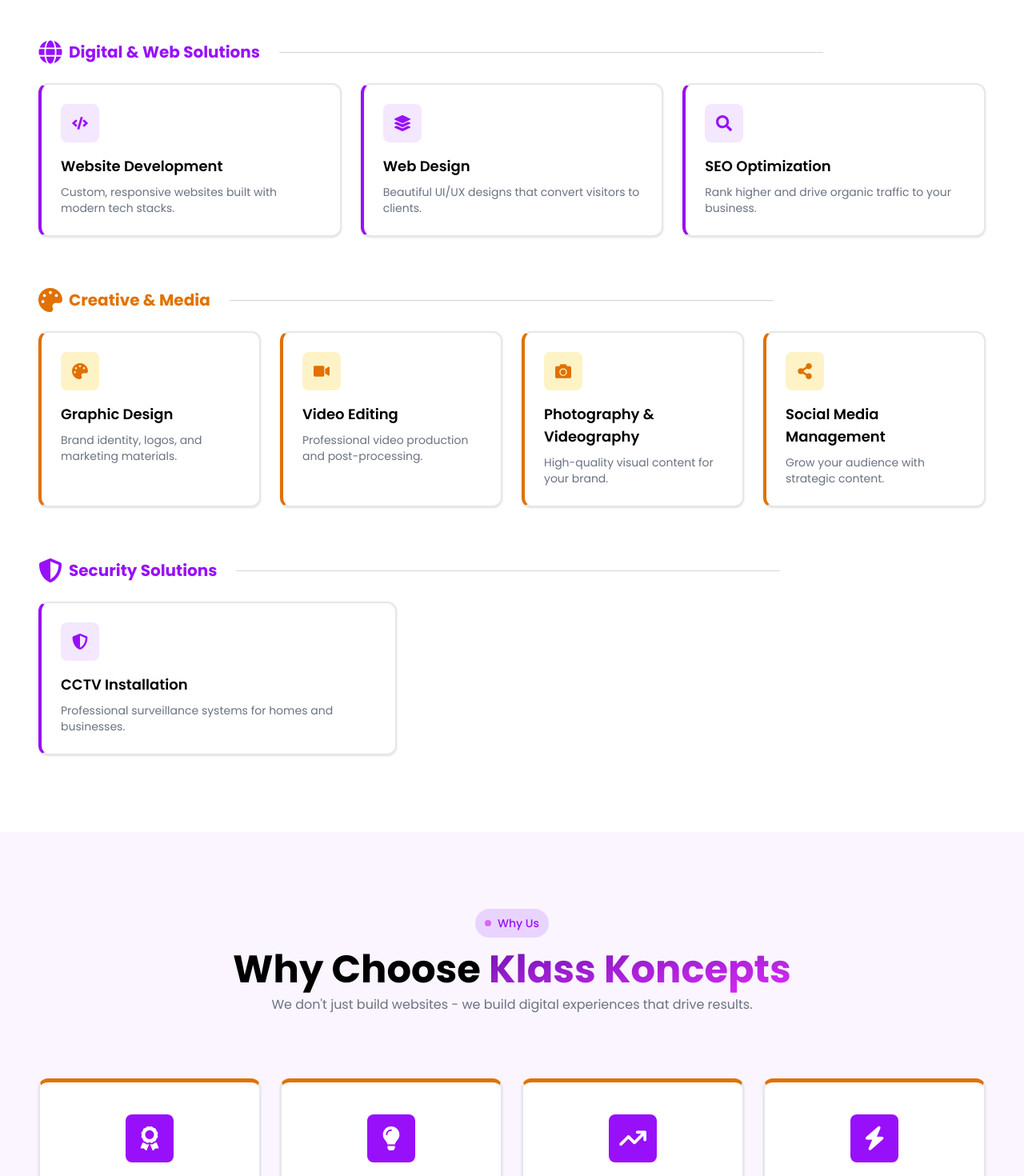
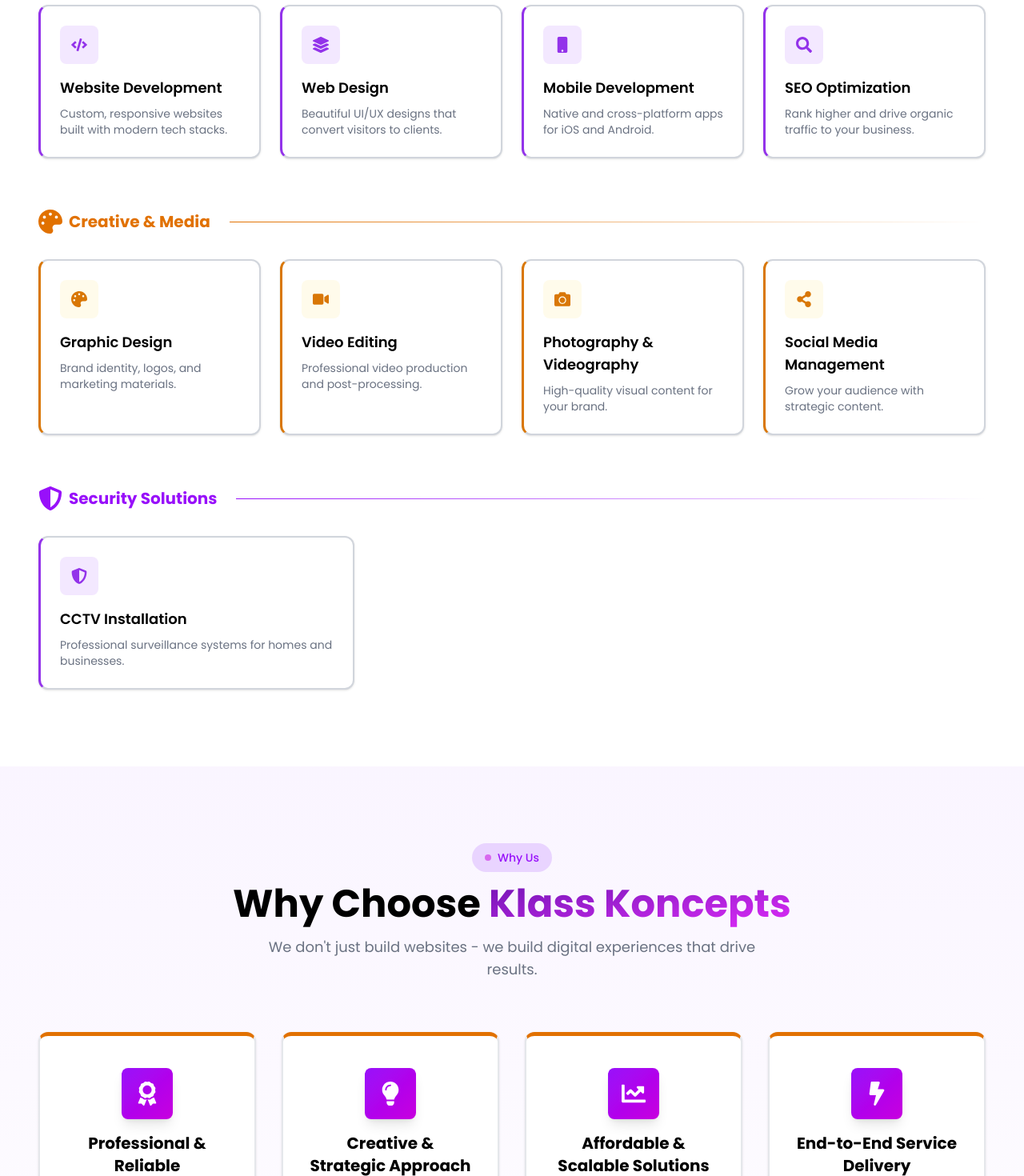
Before and after one commit to Gideb/klass_koncepts.com, a React (Vite) app: page / in a window 1280 px wide. Shown: the part 1200-2670 px from the top of the page at 80% size. Built offline with nearby package versions, Linux system fonts and the light colour scheme; some icons are missing.

Commit message:
final styling touches

```diff
--- a/src/components/ServicesSection.jsx
+++ b/src/components/ServicesSection.jsx
@@ -10,12 +10,136 @@
   FaShieldAlt,
   FaLightbulb,
   FaAward,
+  FaChartLine,
+  FaBolt,
+  FaMobile,
 } from "react-icons/fa";
+import ContactSection from "./ContactSection";
 
 const ServicesSection = () => {
+  const services = {
+    digital: [
+      {
+        icon: FaCode,
+        title: "Website Development",
+        desc: "Custom, responsive websites built with modern tech stacks.",
+        color: "purple",
+      },
+      {
+        icon: FaLayerGroup,
+        title: "Web Design",
+        desc: "Beautiful UI/UX designs that convert visitors to clients.",
+        color: "purple",
+      },
+      {
+        icon: FaMobile,
+        title: "Mobile Development",
+        desc: "Native and cross-platform apps for iOS and Android.",
+        color: "purple",
+      },
+      {
+        icon: FaSearch,
+        title: "SEO Optimization",
+        desc: "Rank higher and drive organic traffic to your business.",
+        color: "purple",
+      },
+    ],
+    creative: [
+      {
+        icon: FaPalette,
+        title: "Graphic Design",
+        desc: "Brand identity, logos, and marketing materials.",
+        color: "amber",
+      },
+      {
+        icon: FaVideo,
+        title: "Video Editing",
+        desc: "Professional video production and post-processing.",
+        color: "amber",
+      },
+      {
+        icon: FaCamera,
+        title: "Photography & Videography",
+        desc: "High-quality visual content for your brand.",
+        color: "amber",
+      },
+      {
+        icon: FaShareAlt,
+        title: "Social Media Management",
+        desc: "Grow your audience with strategic content.",
+        color: "amber",
+      },
+    ],
+    security: [
+      {
+        icon: FaShieldAlt,
+        title: "CCTV Installation",
+        desc: "Professional surveillance systems for homes and businesses.",
+        color: "purple",
+      },
+    ],
+  };
+
+  const whyUs = [
+    {
+      icon: FaAward,
+      title: "Professional & Reliable",
+      desc: "We deliver on our promises. Every project is executed with precision, professionalism, and on-time delivery you can count on.",
+    },
+    {
+      icon: FaLightbulb,
+      title: "Creative & Strategic Approach",
+      desc: "We blend bold creativity with data-driven strategy to produce digital experiences that stand out and perform.",
+    },
+    {
+      icon: FaChartLine,
+      title: "Affordable & Scalable Solutions",
+      desc: "Premium quality without the premium price tag. Our solutions grow with your business at every stage.",
+    },
+    {
+      icon: FaBolt,
+      title: "End-to-End Service Delivery",
+      desc: "From concept to launch and beyond. We handle the full lifecycle so you can focus on what matters most.",
+    },
+  ];
+
+  // eslint-disable-next-line no-unused-vars
+  const ServiceCard = ({ icon: Icon, title, desc, color }) => {
+    const borderColor = color === "purple" ? "#9333ea" : "#d97706"; // purple-600 : amber-600
+    const bgColor = color === "purple" ? "#f3e8ff" : "#fffbeb"; // purple-100 : amber-100
+
+    return (
+      <div
+        className="group bg-white p-6 rounded-xl shadow hover:shadow-lg cursor-pointer text-left border-2 border-gray-300 border-l-3 transform transition duration-300 ease-in-out hover:translate-x-3 hover:border-l-8"
+        style={{ borderLeftColor: borderColor }}
+      >
+        <div
+          className="w-12 h-12 flex items-center justify-center rounded-lg mb-4 group-hover:scale-110 transition-transform duration-300"
+          style={{ backgroundColor: bgColor, color: borderColor }}
+        >
+          <Icon className="text-xl" aria-hidden="true" />
+        </div>
+        <h4 className="font-semibold text-lg mb-2">{title}</h4>
+        <p className="text-gray-500 text-sm">{desc}</p>
+      </div>
+    );
+  };
+
+  // eslint-disable-next-line no-unused-vars
+  const WhyUsCard = ({ icon: Icon, title, desc }) => (
+    <div className="bg-white px-8 py-10 rounded-xl shadow hover:shadow-xl cursor-pointer border-2 border-gray-200 border-t-5 border-t-amber-600 transform transition duration-300 ease-in-out hover:-translate-y-3">
+      <div className="text-white bg-linear-to-br from-purple-600 to-fuchsia-600 w-16 h-16 flex items-center justify-center rounded-lg mb-4 mx-auto shadow-lg">
+        <Icon className="text-3xl" aria-hidden="true" />
+      </div>
+      <h4 className="font-bold text-xl mb-4 text-black">{title}</h4>
+      <p className="text-gray-500 text-md leading-relaxed">{desc}</p>
+    </div>
+  );
+
   return (
     <div id="services" className="scroll-mt-24">
-      <section className="max-w-7xl mx-auto min-h-screen px-6 sm:px-12 py-24 text-center mt-10 ">
+      <section className="max-w-7xl mx-auto min-h-screen px-6 sm:px-12 py-24 text-center mt-10">
+        {/* Header Section */}
         <div className="inline-flex items-center gap-2 bg-purple-100 text-purple-600 px-4 py-2 rounded-full text-sm font-medium w-fit mx-auto">
           <span className="w-2 h-2 bg-fuchsia-600 rounded-full animate-pulse"></span>
           What We Do
@@ -27,137 +151,66 @@
             Services
           </span>
         </h2>
-        <br />
-        <p className="text-gray-500 mt-2 max-w-2xl mx-auto">
+
+        <p className="text-gray-500 mt-4 max-w-2xl mx-auto text-lg">
           End-to-end digital solutions tailored to your unique business needs.
         </p>
 
-        {/* Digital & Web Solutions */}
+        {/* Digital Solutions */}
         <div className="mt-16">
-          <div className="flex items-center justify-start gap-2 text-purple-600 text-xl font-bold mb-6">
-            <FaGlobe className="text-3xl" />
-            Digital & Web Solutions
-            <span className="h-px w-170 bg-gray-300 ml-4"></span>
+          <div className="flex items-center gap-2 text-purple-600 text-xl font-bold mb-8">
+            <FaGlobe className="text-3xl" aria-hidden="true" />
+            <span>Digital Solutions</span>
+            <span className="flex-1 h-px bg-linear-to-r from-purple-600 to-transparent ml-4"></span>
           </div>
 
-          <div className="grid grid-cols-1 sm:grid-cols-3 gap-6">
-            <div className="bg-white p-6 rounded-xl shadow hover:shadow-lg cursor-pointer text-left border-2 border-gray-200 border-l-4 border-l-purple-600 transform transition duration-300 ease-in-out hover:translate-x-3">
-              <div className="bg-purple-100 text-purple-600 w-12 h-12 flex items-center justify-center rounded-lg mb-4 ">
-                <FaCode className="text-xl" />
-              </div>
-              <h4 className="font-semibold text-lg mb-2">
-                Website Development
-              </h4>
-              <p className="text-gray-500 text-sm">
-                Custom, responsive websites built with modern tech stacks.
-              </p>
-            </div>
-
-            <div className="bg-white p-6 rounded-xl shadow hover:shadow-lg cursor-pointer text-left border-2 border-gray-200 border-l-4 border-l-purple-600 transform transition duration-300 ease-in-out hover:translate-x-3">
-              <div className="bg-purple-100 text-purple-600 w-12 h-12 flex items-center justify-center rounded-lg mb-4 ">
-                <FaLayerGroup className="text-xl" />
-              </div>
-              <h4 className="font-semibold text-lg mb-2">Web Design</h4>
-              <p className="text-gray-500 text-sm">
-                Beautiful UI/UX designs that convert visitors to clients.
-              </p>
-            </div>
-
-            <div className="bg-white p-6 rounded-xl shadow hover:shadow-lg cursor-pointer text-left border-2 border-gray-200 border-l-4 border-l-purple-600 transform transition duration-300 ease-in-out hover:translate-x-3">
-              <div className="bg-purple-100 text-purple-600 w-12 h-12 flex items-center justify-center rounded-lg mb-4">
-                <FaSearch className="text-xl" />
-              </div>
-              <h4 className="font-semibold text-lg mb-2">SEO Optimization</h4>
-              <p className="text-gray-500 text-sm">
-                Rank higher and drive organic traffic to your business.
-              </p>
-            </div>
+          <div className="grid grid-cols-1 sm:grid-cols-2 lg:grid-cols-4 gap-6">
+            {services.digital.map((service, index) => (
+              <ServiceCard key={index} {...service} />
+            ))}
           </div>
         </div>
 
         {/* Creative & Media */}
         <div className="mt-16">
-          <div className="flex items-center justify-start gap-2 text-amber-600 text-xl font-bold mb-6">
-            <FaPalette className="text-3xl" />
-            Creative & Media
-            <span className="h-px w-170 bg-gray-300 ml-4"></span>
+          <div className="flex items-center gap-2 text-amber-600 text-xl font-bold mb-8">
+            <FaPalette className="text-3xl" aria-hidden="true" />
+            <span>Creative & Media</span>
+            <span className="flex-1 h-px bg-linear-to-r from-amber-600 to-transparent ml-4"></span>
           </div>
 
           <div className="grid grid-cols-1 sm:grid-cols-2 lg:grid-cols-4 gap-6">
-            <div className="bg-white p-6 rounded-xl shadow hover:shadow-lg cursor-pointer text-left border-2 border-gray-200 border-l-4 border-l-amber-600 transform transition duration-300 ease-in-out hover:translate-x-3">
-              <div className="bg-amber-100 text-amber-600 w-12 h-12 flex items-center justify-center rounded-lg mb-4">
-                <FaPalette className="text-xl" />
-              </div>
-              <h4 className="font-semibold text-lg mb-2">Graphic Design</h4>
-              <p className="text-gray-500 text-sm">
-                Brand identity, logos, and marketing materials.
-              </p>
-            </div>
-
-            <div className="bg-white p-6 rounded-xl shadow hover:shadow-lg cursor-pointer text-left border-2 border-gray-200 border-l-4 border-l-amber-600 transform transition duration-300 ease-in-out hover:translate-x-3">
-              <div className="bg-amber-100 text-amber-600 w-12 h-12 flex items-center justify-center rounded-lg mb-4">
-                <FaVideo className="text-xl" />
-              </div>
-              <h4 className="font-semibold text-lg mb-2">Video Editing</h4>
-              <p className="text-gray-500 text-sm">
-                Professional video production and post-processing.
-              </p>
-            </div>
-
-            <div className="bg-white p-6 rounded-xl shadow hover:shadow-lg cursor-pointer text-left border-2 border-gray-200 border-l-4 border-l-amber-600 transform transition duration-300 ease-in-out hover:translate-x-3">
-              <div className="bg-amber-100 text-amber-600 w-12 h-12 flex items-center justify-center rounded-lg mb-4 ">
-                <FaCamera className="text-xl" />
-              </div>
-              <h4 className="font-semibold text-lg mb-2">
-                Photography & Videography
-              </h4>
-              <p className="text-gray-500 text-sm">
-                High-quality visual content for your brand.
-              </p>
-            </div>
-
-            <div className="bg-white p-6 rounded-xl shadow hover:shadow-lg cursor-pointer text-left border-2 border-gray-200 border-l-4 border-l-amber-600 transform transition duration-300 ease-in-out hover:translate-x-3">
-              <div className="bg-amber-100 text-amber-600 w-12 h-12 flex items-center justify-center rounded-lg mb-4">
-                <FaShareAlt className="text-xl" />
-              </div>
-              <h4 className="font-semibold text-lg mb-2">
-                Social Media Management
-              </h4>
-              <p className="text-gray-500 text-sm">
-                Grow your audience with strategic content.
-              </p>
-            </div>
+            {services.creative.map((service, index) => (
+              <ServiceCard key={index} {...service} />
+            ))}
           </div>
         </div>
 
         {/* Security Solutions */}
         <div className="mt-16">
-          <div className="flex items-center justify-start gap-2 text-purple-600 text-xl font-bold mb-6 text-left">
-            <FaShieldAlt className="text-3xl" />
-            Security Solutions
-            <span className="h-px w-170 bg-gray-300 ml-4"></span>
+          <div className="flex items-center gap-2 text-purple-600 text-xl font-bold mb-8">
+            <FaShieldAlt className="text-3xl" aria-hidden="true" />
+            <span>Security Solutions</span>
+            <span className="flex-1 h-px bg-linear-to-r from-purple-600 to-transparent ml-4"></span>
           </div>
 
-          <div className="grid grid-cols-1 sm:grid-cols-1 md:grid-cols-1 lg:grid-cols-1 gap-6">
-            <div className="bg-white p-6 rounded-xl shadow hover:shadow-lg cursor-pointer max-w-md text-left border-2 border-gray-200 border-l-4 border-l-purple-600 transform transition duration-300 ease-in-out hover:translate-x-3">
-              <div className="bg-purple-100 text-purple-600 w-12 h-12 flex items-center justify-center rounded-lg mb-4 ">
-                <FaShieldAlt className="text-xl" />
-              </div>
-              <h4 className="font-semibold text-lg mb-2">CCTV Installation</h4>
-              <p className="text-gray-500 text-sm">
-                Professional surveillance systems for homes and businesses.
-              </p>
-            </div>
+          <div className="w-1/3">
+            {services.security.map((service, index) => (
+              <ServiceCard key={index} {...service} />
+            ))}
           </div>
         </div>
+
+
       </section>
 
+      {/* Why Us Section */}
       <section
         id="why-us"
-        className="px-6 sm:px-12 py-24 text-center bg-purple-50"
+        className="px-6 sm:px-12 py-24 text-center bg-linear-to-b from-purple-50 to-white"
       >
-        <div className="max-w-7xl mx-auto min-h-70">
-          <div className="inline-flex items-center gap-2 bg-purple-200 text-purple-600 px-3 py-2 rounded-4xl text-sm font-medium h-fit w-fit mx-auto">
+        <div className="max-w-7xl mx-auto">
+          <div className="inline-flex items-center gap-2 bg-purple-200 text-purple-600 px-4 py-2 rounded-full text-sm font-medium mx-auto">
             <span className="w-2 h-2 bg-fuchsia-600 rounded-full animate-pulse"></span>
             Why Us
           </div>
@@ -168,67 +221,35 @@
               Klass Koncepts
             </span>
           </h2>
-          <p className="text-gray-500 mt-2 max-w-2xl mx-auto">
+
+          <p className="text-gray-500 mt-4 max-w-2xl mx-auto text-lg">
             We don't just build websites - we build digital experiences that
             drive results.
           </p>
 
-          <div className="grid grid-cols-1 sm:grid-cols-4 gap-6 mt-20">
-            <div className="bg-white px-8 py-10 rounded-xl shadow hover:shadow-lg cursor-pointer border-2 border-gray-200 border-t-5 border-t-amber-600 transform transition duration-300 ease-in-out hover:-translate-y-3">
-              <div className="text-white bg-purple-600 w-15 h-15 flex items-center justify-center rounded-lg mb-4 mx-auto">
-                <FaAward className="text-3xl" />
-              </div>
-              <h4 className="font-bold text-xl mb-2 text-black">
-                Professional & Reliable
-              </h4>
-              <br />
-              <p className="text-gray-500 text-md ">
-                We deliver on our promises. Every project is executed with
-                precision, professionalism, and on-time delivery you can count
-                on.
-              </p>
+          <div className="grid grid-cols-1 sm:grid-cols-2 lg:grid-cols-4 gap-8 mt-16">
+            {whyUs.map((item, index) => (
+              <WhyUsCard key={index} {...item} />
+            ))}
+          </div>
+
+          {/* Stats Section */}
+          <div className="grid grid-cols-2 sm:grid-cols-4 gap-8 mt-20">
+            <div>
+              <div className="text-4xl font-bold text-purple-600">50+</div>
+              <div className="text-gray-500 mt-2">Projects Completed</div>
             </div>
-
-            <div className="bg-white px-8 py-10 rounded-xl shadow hover:shadow-lg cursor-pointer border-2 border-gray-200 border-t-5 border-t-amber-600 transform transition duration-300 ease-in-out hover:-translate-y-3">
-              <div className="text-white bg-purple-600 w-15 h-15 flex items-center justify-center rounded-lg mb-4 mx-auto">
-                <FaLightbulb className="text-3xl" />
-              </div>
-              <h4 className="font-bold text-xl mb-2 text-black">
-                Creative & Strategic Approach
-              </h4>
-              <br />
-              <p className="text-gray-500 text-md">
-                We blend bold creativity with data-driven strategy to produce
-                digital experiences that stand out and perform.
-              </p>
+            <div>
+              <div className="text-4xl font-bold text-purple-600">30+</div>
+              <div className="text-gray-500 mt-2">Happy Clients</div>
             </div>
-
-            <div className="bg-white px-8 py-10 rounded-xl shadow hover:shadow-lg cursor-pointer border-2 border-gray-200 border-t-5 border-t-amber-600 transform transition duration-300 ease-in-out hover:-translate-y-3">
-              <div className="text-white bg-purple-600 w-15 h-15 flex items-center justify-center rounded-lg mb-4 mx-auto">
-                <i className="fas fa-arrow-trend-up text-3xl"></i>
-              </div>
-              <h4 className="font-bold text-xl mb-2 text-black">
-                Affordable & Scalable Solutions
-              </h4>
-              <br />
-              <p className="text-gray-500 text-md">
-                Premium quality without the premium price tag. Our solutions
-                grow with your business at every stage.
-              </p>
+            <div>
+              <div className="text-4xl font-bold text-purple-600">5+</div>
+              <div className="text-gray-500 mt-2">Years Experience</div>
             </div>
-
-            <div className="bg-white px-8 py-10 rounded-xl shadow hover:shadow-lg cursor-pointer border-2 border-gray-200 border-t-5 border-t-amber-600 transform transition duration-300 ease-in-out hover:-translate-y-3">
-              <div className="text-white bg-purple-600 w-15 h-15 flex items-center justify-center rounded-lg mb-4 mx-auto">
-                <i className="fas fa-bolt text-3xl"></i>
-              </div>
-              <h4 className="font-bold text-xl mb-2 text-black">
-                End-to-End Service Delivery
-              </h4>
-              <br />
-              <p className="text-gray-500 text-md">
-                From concept to launch and beyond. We handle the full lifecycle
-                so you can focus on what matters most.
-              </p>
+            <div>
+              <div className="text-4xl font-bold text-purple-600">24/7</div>
+              <div className="text-gray-500 mt-2">Support</div>
             </div>
           </div>
         </div>
```
Also changed, not shown: src/components/HeroSection.jsx (+14 -7 lines), src/components/Navbar.jsx (+2 -5 lines), 2 other files (tests, documents, lock files or other folders).
